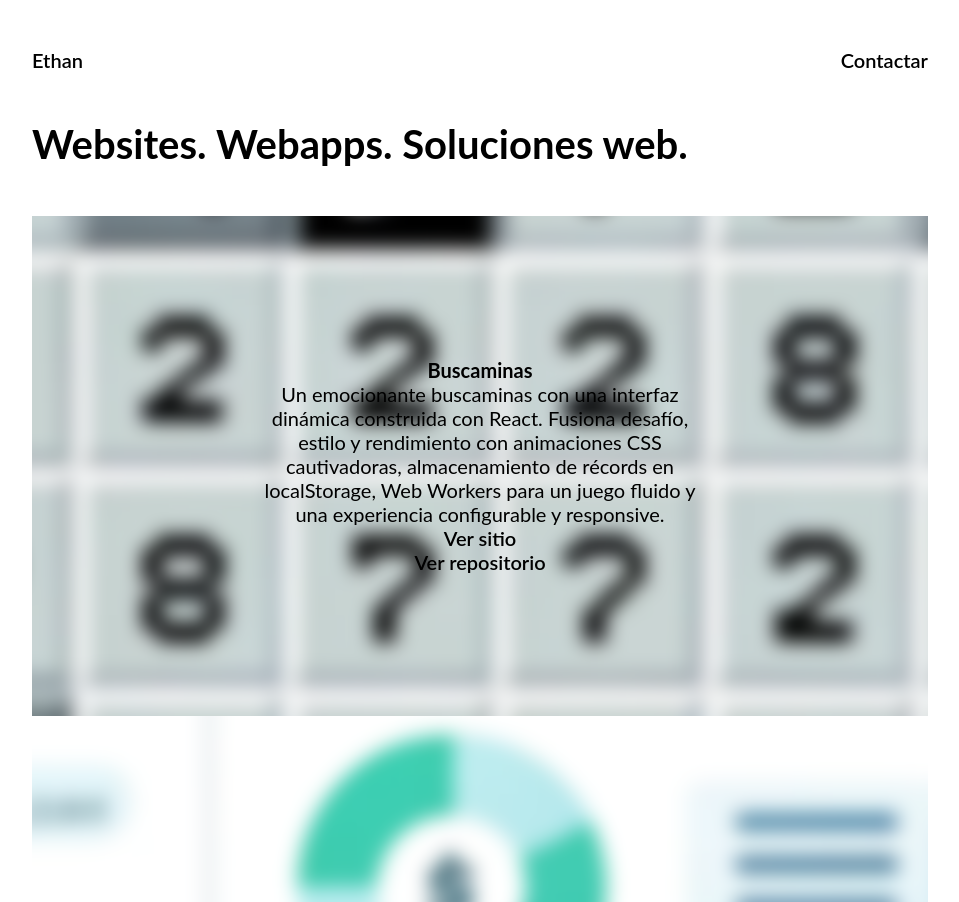
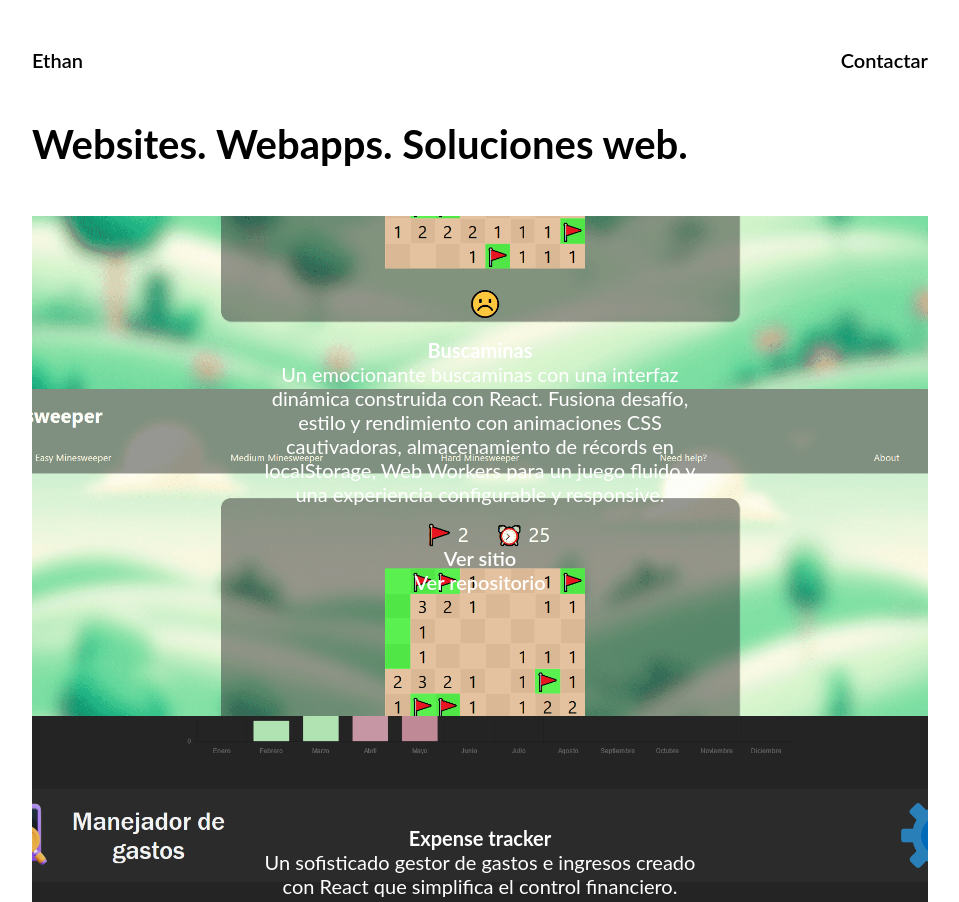
Before and after one commit to Ethan04Munoz/Portafolio, a React (Vite) app in the folder portafolio/: page / in a window 1280 px wide. Shown: the top 902 px of the page, without its empty margins (160-1119 px from the left). Built offline with nearby package versions, Linux system fonts and the light colour scheme.

Commit message:
Cambios pequeños

```diff
--- a/portafolio/package.json
+++ b/portafolio/package.json
@@ -11,7 +11,7 @@
   },
   "dependencies": {
     "react": "^18.2.0",
-    "react-dom": "^18.2.0",
+    "react-dom": "^18.2.0"
   },
   "devDependencies": {
     "@types/react": "^18.2.66",
--- a/portafolio/src/App.jsx
+++ b/portafolio/src/App.jsx
@@ -1,6 +1,6 @@
 import React from "react";
-import { Parallax } from "react-parallax";
 import Header from "./componentes/Header";
+import Parallax from "./componentes/Parallax";
 import './App.css'
 import ContenidoParallax from "./componentes/ContenidoParallax";
 
@@ -13,10 +13,8 @@ function App() {
                     <h1>Websites. Webapps. Soluciones web.</h1>
                 </div>
                 <Parallax
-                    blur={10}
-                    bgImage={'img/test/test (3).webp'}
-                    bgImageAlt="Buscaminas"
-                    strength={-800}
+                    backgroundImage={'img/webp/buscaminas.webp'}
+                    strength={0.8}
                 >
                     <ContenidoParallax
                         titulo="Buscaminas"
@@ -24,15 +22,18 @@ function App() {
                         Fusiona desafío, estilo y rendimiento con animaciones CSS cautivadoras, almacenamiento de récords en localStorage,
                          Web Workers para un juego fluido y una experiencia configurable y responsive.`}
                     />
-                    <div style={{ height: '500px' }} />
+                    <div style={{ height: '500px', borderRadius: '1rem 0 1rem 0' }} />
                 </Parallax>
                 <Parallax
-                    blur={10}
-                    bgImage={'img/test/test (2).webp'}
-                    bgImageAlt="Expense Tracker"
-                    strength={-800}
+                    backgroundImage={'img/webp/expenseTracker.webp'}
+                    strength={0.8}
                 >
-                    <ContenidoParallax titulo="Expense tracker" texto="Un buscaminas" />
+                    <ContenidoParallax
+                        titulo="Expense tracker"
+                        texto={`Un sofisticado gestor de gastos e ingresos creado con React que simplifica el control financiero.
+                        Permite registrar transacciones con facilidad, marcar entradas como recurrentes para un seguimiento automático mensual.
+                        Ofrece notificaciones visuales atractivas con toast y vistas analíticas claras con gráficos claros.`}
+                    />
                     <div style={{ height: '500px' }} />
                 </Parallax>
                 <div className="contenerTexto">
--- a/portafolio/src/componentes/ContenidoParallax.css
+++ b/portafolio/src/componentes/ContenidoParallax.css
@@ -1,10 +1,19 @@
 .contenidoParallax{
     position: absolute;
     width: 50%;
-    margin-left: 25%;
+    /*margin-left: 25%;*/
     min-height: 100%;
     display: flex;
     justify-content: center;
     align-items: center;
     text-align: center;
+    color: #ffffff;
 }
+
+.contenidoParallax .enlace{
+    color: #ffffff;
+}
+
+.gridEnlacesParallax{
+    margin-top: 5vh;
+}
```
